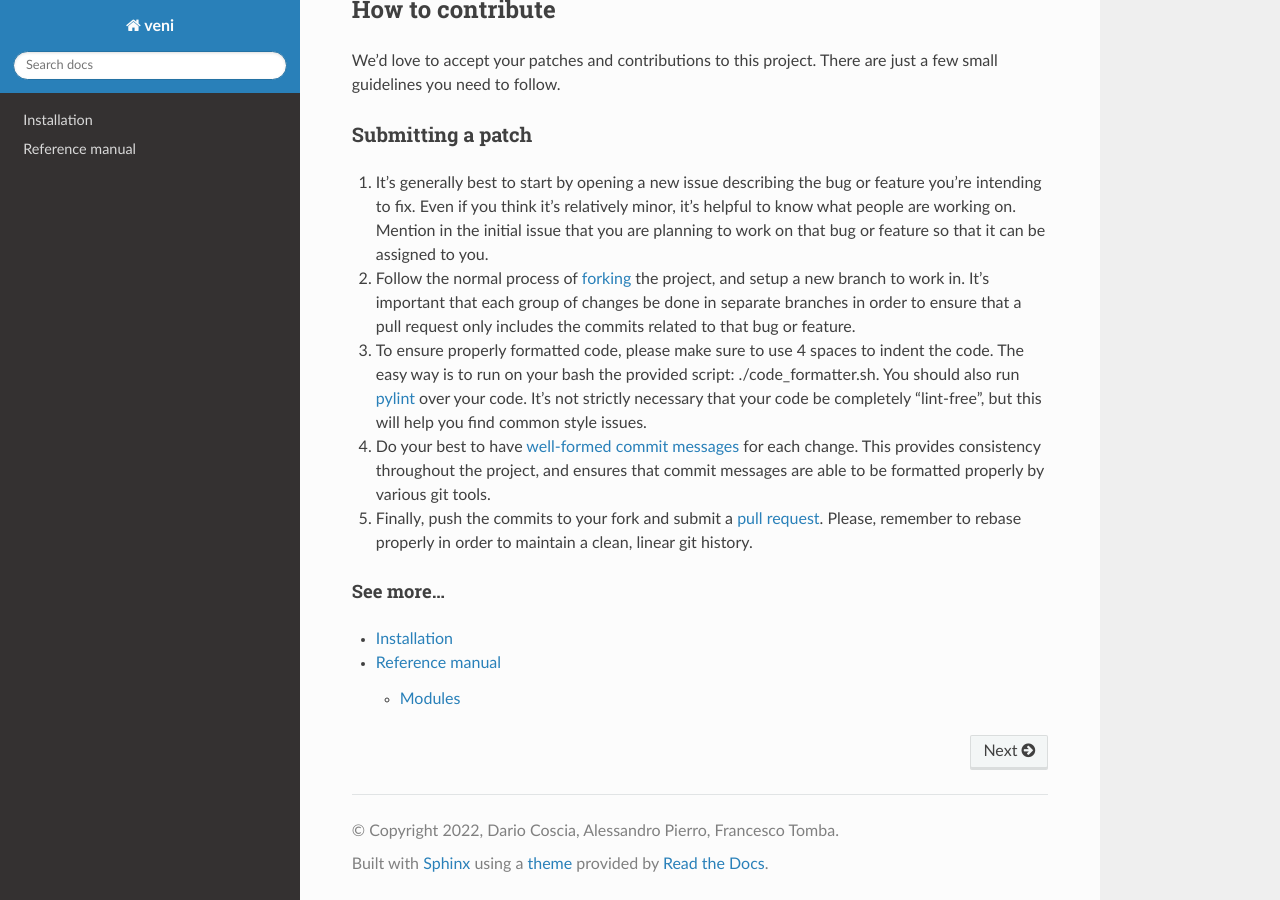
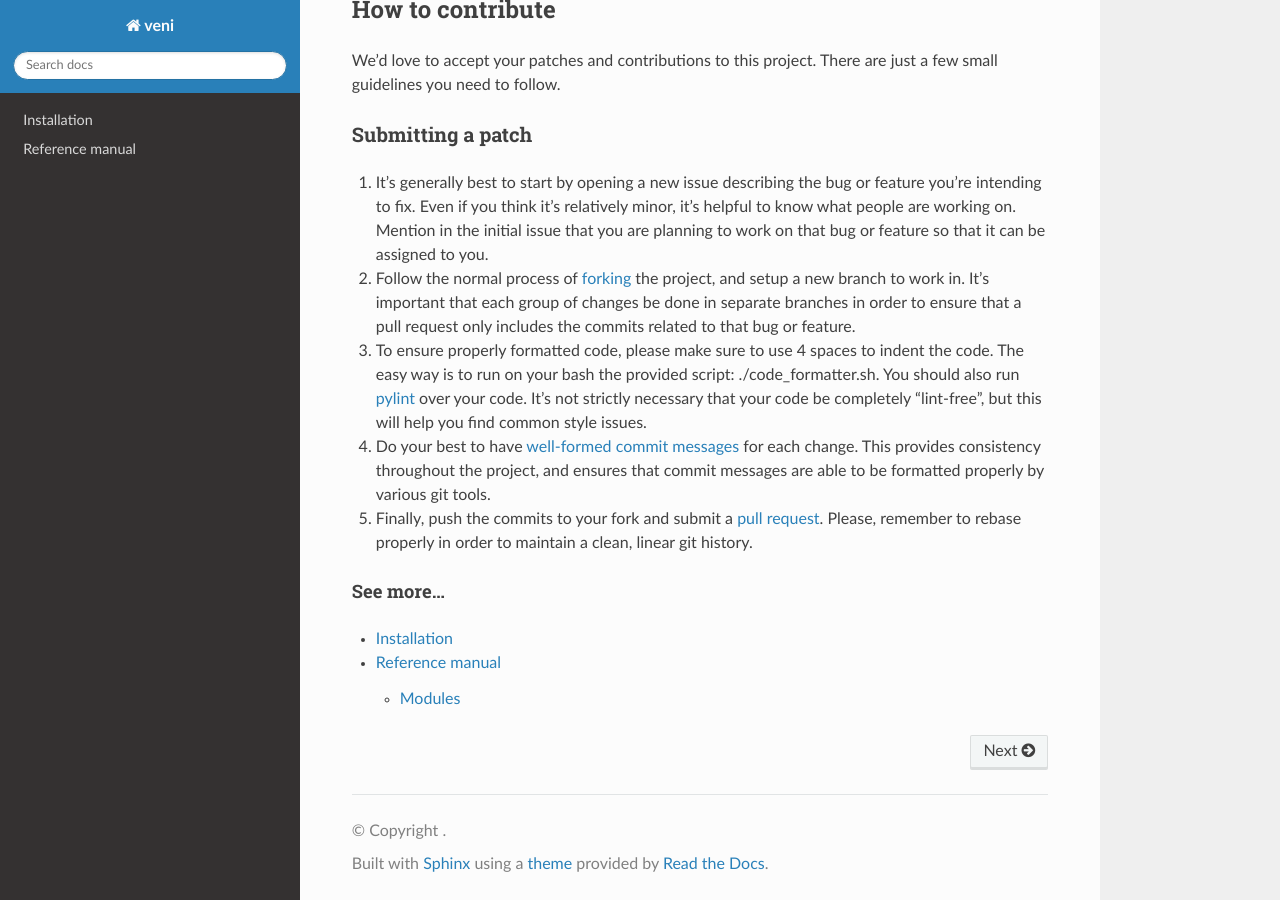
Before and after one commit to DSSC-projects/veni, a Sphinx documentation site: the page built from docs/source/index.rst, in a window 1280 px wide and 900 px high, scrolled down 2035 px. Built offline with Sphinx 7.4.7 and the Read the Docs theme 2.0.0, drawn with Linux system fonts in a browser that asks for light colours.

Commit message:
Update conf.py

```diff
--- a/docs/source/conf.py
+++ b/docs/source/conf.py
@@ -12,7 +12,6 @@
 import sys
 import pathlib
 project = 'veni'
-copyright = '2022, Dario Coscia, Alessandro Pierro, Francesco Tomba'
 author = 'Dario Coscia, Alessandro Pierro, Francesco Tomba'
 
 # The full version, including alpha/beta/rc tags
```
